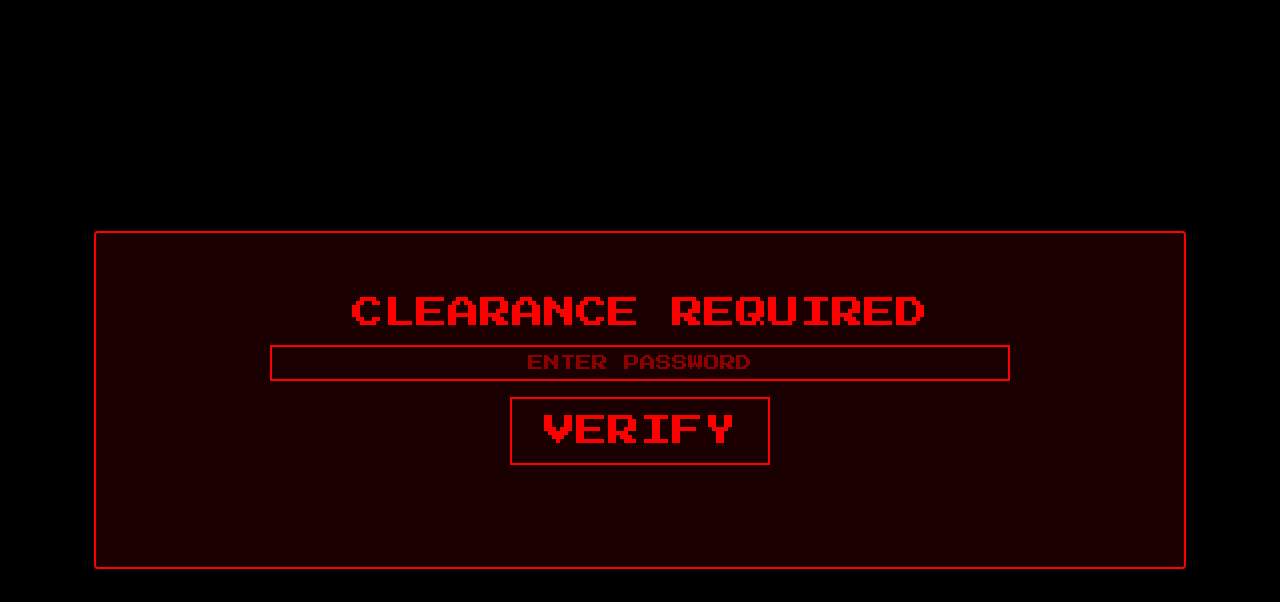
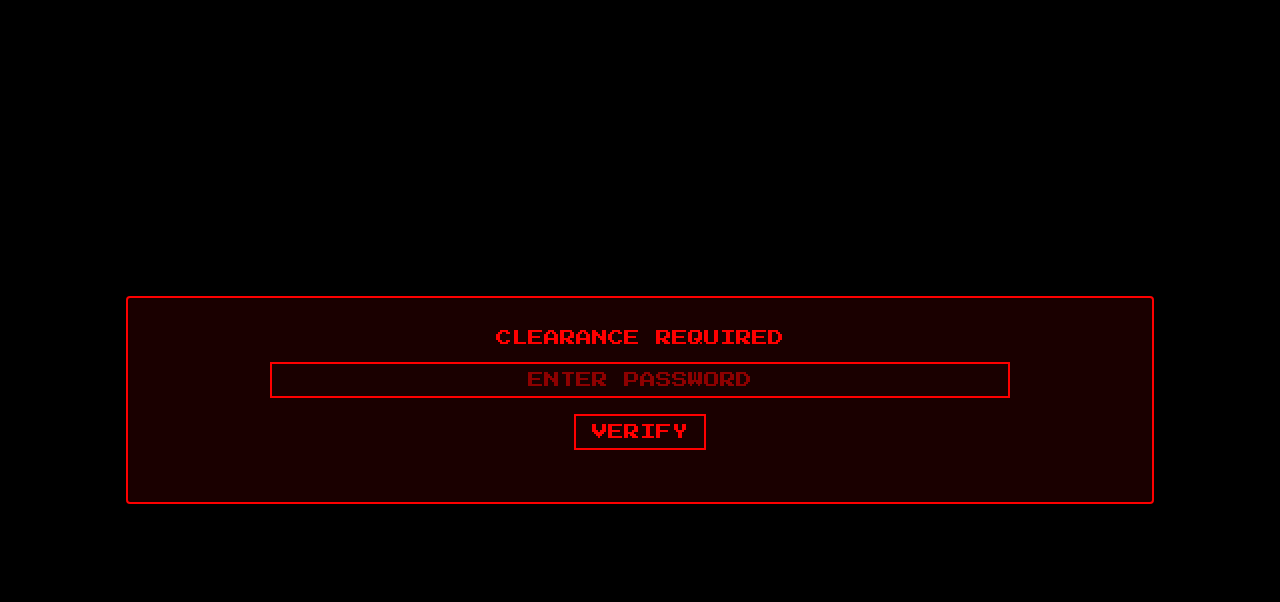
Before and after one commit to rossrosenbaum/rossrosenbaum.github.io, a plain HTML site: page spygames.html in a window 1280 px wide. Drawn offline with Linux system fonts and the light colour scheme.

Commit message:
formatting update

```diff
--- a/spygames.html
+++ b/spygames.html
@@ -117,7 +117,7 @@
       border: 2px solid red;
       border-radius: 4px;
       text-align: center;
-      font-size: 32px;
+      font-size: 16px;
     }
 
     #password-input {
@@ -146,7 +146,7 @@
       color: red;
       padding: 0.5em 1em;
       font-family: 'Press Start 2P', monospace;
-      font-size: 32px;
+      font-size: 16px;
       cursor: pointer;
       transition: all 0.3s;
     }
```
